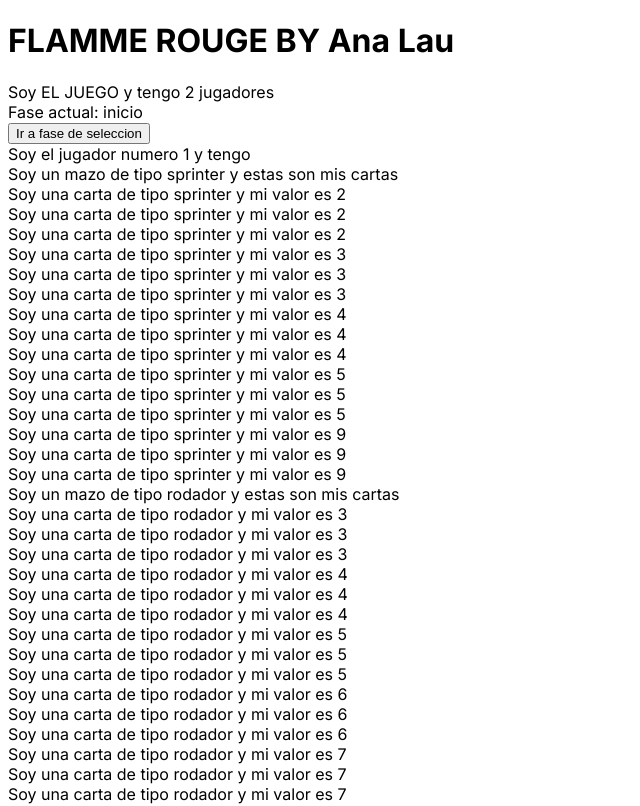
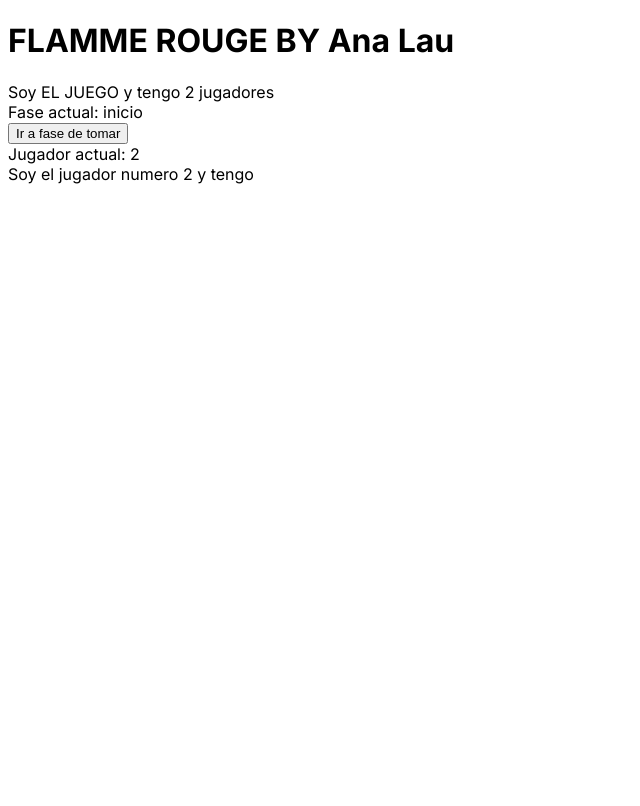
Before and after one commit to Analaumg/flamme-rouge-alm, a Next.js app: page / in a window 1280 px wide. Shown: the top 806 px of the page, without its empty margins (0-640 px from the left). Built offline with nearby package versions, Linux system fonts and the light colour scheme.

Commit message:
botones de tomar

```diff
--- a/app/components/juego/juego.tsx
+++ b/app/components/juego/juego.tsx
@@ -5,7 +5,7 @@
   numeroJugadores: number;
 }
 
-enum FaseJuego{
+export enum FaseJuego{
   Tomar= "tomar",
   Seleccionar = "seleccionar",
   Descartar = "descartar",
@@ -15,9 +15,9 @@
 
 export const Juego = ({ numeroJugadores }: JuegoProps) => {
   const [faseJuego,setFaseJuego] = useState <FaseJuego> (FaseJuego.Inicio);
-  const jugadorActual = useState <number> (1);
+  const [jugadorActual] = useState <number> (2);
   const funcionCambioFase = () =>{
-    setFaseJuego(FaseJuego.Seleccionar)
+    setFaseJuego(FaseJuego.Tomar)
 
    }
 
@@ -25,14 +25,17 @@
     <div>
       <div>Soy EL JUEGO y tengo {numeroJugadores} jugadores</div>
       <div>Fase actual: {faseJuego}</div>
-      <div><button onClick={funcionCambioFase}>Ir a fase de seleccion</button></div>
-      {Array.from(Array(numeroJugadores).keys()).map((jugador) => {
+      <div><button onClick={funcionCambioFase}>Ir a fase de tomar</button></div>
+      <div>Jugador actual: {jugadorActual} </div>
+      <Jugador numeroJugador={jugadorActual} faseJuego={faseJuego}></Jugador>
+
+
+      {/*Array.from(Array(numeroJugadores).keys()).map((jugador) => {
         return (
           <>
-            <Jugador numeroJugador={jugador + 1}></Jugador>
           </>
         );
-      })}
+      })*/}
     </div>
   );
 };
--- a/app/components/jugador/jugador.tsx
+++ b/app/components/jugador/jugador.tsx
@@ -1,15 +1,21 @@
+import { FaseJuego } from "../juego/juego";
 import { Mazo,EnumTipoMazo } from "../mazo/mazo";
 
 interface JugadorProps {
   numeroJugador: number;
+  faseJuego: FaseJuego;
 }
 
-export const Jugador = ({ numeroJugador }: JugadorProps) => {
+export const Jugador = ({ numeroJugador,faseJuego }: JugadorProps) => {
   return (
     <div>
       <div>Soy el jugador numero {numeroJugador} y tengo </div>
-      <Mazo tipoMazo={EnumTipoMazo.Sprinter}></Mazo>
-      <Mazo tipoMazo={EnumTipoMazo.Rodador}></Mazo>
+      {faseJuego===FaseJuego.Tomar &&
+       <div>
+          <div><button onClick={()=>{}}>Tomar de mazo sprinters </button></div>
+          <div><button onClick={()=>{}}>Tomar de mazo rodador</button></div>
+        </div>}
+
     </div>
   );
 };
@@ -17,4 +23,6 @@
 
 // <>
 // <Jugador numeroJugador={jugador + 1}></Jugador>
+// <Mazo tipoMazo={EnumTipoMazo.Sprinter}></Mazo>
+// <Mazo tipoMazo={EnumTipoMazo.Rodador}></Mazo>
 // </>
```
